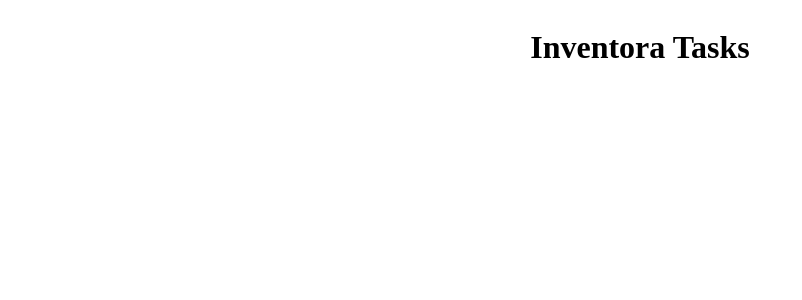
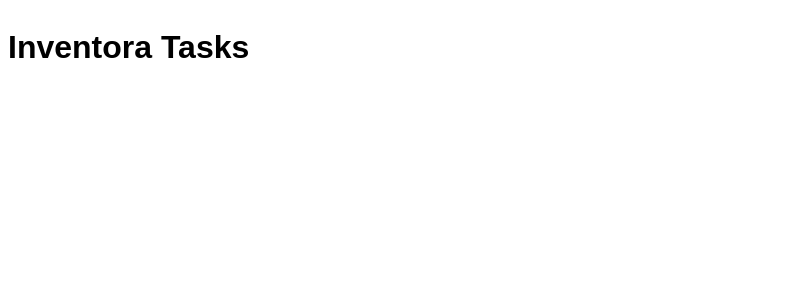
Before and after one commit to adamhinton/inv-todo, a React (Create React App) app: page / in a window 1280 px wide. Shown: the top 300 px of the page, without its empty margins (0-802 px from the left). Built offline with nearby package versions, Linux system fonts and the light colour scheme.

Commit message:
make header styling

```diff
--- a/src/components/Header.js
+++ b/src/components/Header.js
@@ -2,10 +2,16 @@ import styled from "styled-components";
 
 const Header = () => {
   return (
-    <header>
+    <StyledHeader>
       <h1>Inventora Tasks</h1>
-    </header>
+    </StyledHeader>
   );
 };
 
 export default Header;
+
+const StyledHeader = styled.header`
+  width: 100%;
+  display: flex;
+  justify-content: flex-start;
+`;
--- a/src/index.css
+++ b/src/index.css
@@ -1,6 +1,7 @@
 * {
   box-sizing: border-box;
   max-width: 100%;
+  font-family: sans-serif;
 }
 
 .container {
```
